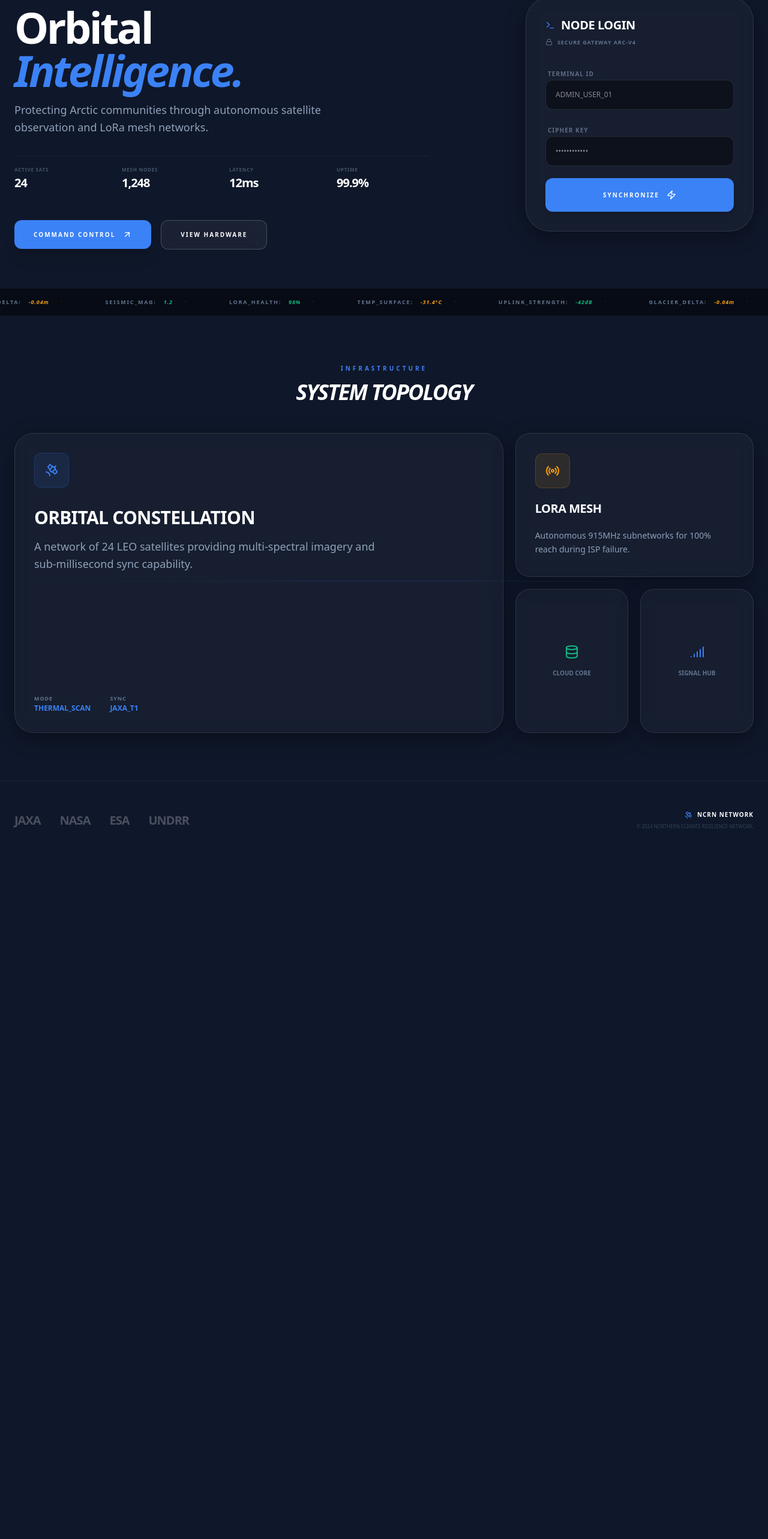
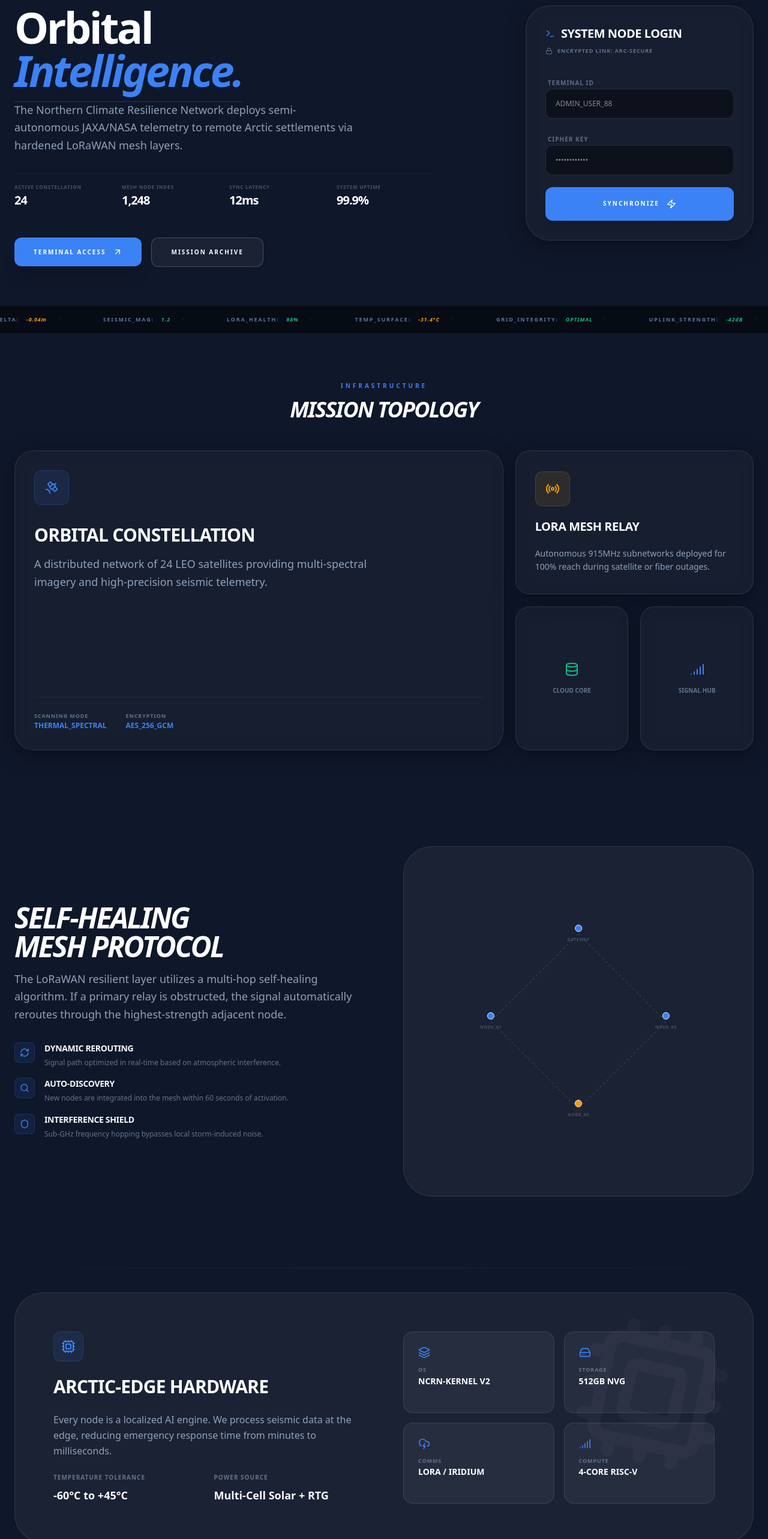
Before and after one commit to fahimmoon/NCRN, a Next.js app: page / in a window 1280 px wide. Shown: the part 196-2762 px from the top of the page at 60% size. Before the commit the page ends 1628 px from the top, so only its background shows below. Built offline with nearby package versions, Linux system fonts and the light colour scheme.

Commit message:
Enhancement: Added Self-Healing Mesh and Edge Hardware sections to Home Page

```diff
--- a/src/app/page.tsx
+++ b/src/app/page.tsx
@@ -21,7 +21,12 @@ import {
   ArrowUpRight,
   Map as MapIcon,
   HardDrive,
-  CloudLightning
+  CloudLightning,
+  RefreshCw,
+  Layers,
+  Search,
+  CheckCircle2,
+  AlertCircle
 } from "lucide-react";
 import { clsx, type ClassValue } from "clsx";
 import { twMerge } from "tailwind-merge";
@@ -78,9 +83,9 @@ export default function LandingPage() {
       </div>
 
       {/* 1. COMPACT NAVBAR */}
-      <nav className="sticky top-0 z-[60] w-full border-b border-white/5 bg-brand-navy/70 backdrop-blur-xl">
+      <nav className="sticky top-0 z-[60] w-full border-b border-white/5 bg-brand-navy/70 backdrop-blur-xl transition-all duration-300">
         <div className="container mx-auto px-6 h-16 flex items-center justify-between">
-          <div className="flex items-center gap-3 group cursor-pointer">
+          <div className="flex items-center gap-3 group cursor-pointer" onClick={() => router.push('/')}>
             <div className="bg-brand-blue p-2 rounded-lg shadow-[0_0_15px_rgba(59,130,246,0.3)] group-hover:scale-105 transition-transform">
               <Satellite className="w-5 h-5 text-white" />
             </div>
@@ -93,13 +98,14 @@ export default function LandingPage() {
           <div className="hidden md:flex items-center gap-10">
             <nav className="flex items-center gap-6">
               <NavLink label="Architecture" />
-              <NavLink label="Constellation" />
-              <NavLink label="Coverage" />
+              <NavLink label="Network" />
+              <NavLink label="Hardware" />
+              <NavLink label="Security" />
             </nav>
             <div className="h-4 w-[1px] bg-white/10" />
-            <div className="flex items-center gap-3 bg-white/5 border border-white/10 px-3 py-1.5 rounded-full">
+            <div className="flex items-center gap-3 bg-white/5 border border-white/10 px-3 py-1.5 rounded-full group cursor-default">
               <div className="w-1.5 h-1.5 rounded-full bg-brand-green animate-pulse shadow-[0_0_8px_rgba(16,185,129,0.5)]" />
-              <span className="text-[9px] font-mono font-black text-brand-green uppercase tracking-widest">Uplink: Active</span>
+              <span className="text-[9px] font-mono font-black text-brand-green uppercase tracking-widest">SAT_UP: OK</span>
             </div>
           </div>
         </div>
@@ -119,30 +125,33 @@ export default function LandingPage() {
               <div className="space-y-4">
                 <div className="inline-flex items-center gap-2.5 bg-brand-blue/10 border border-brand-blue/20 px-4 py-1.5 rounded-full">
                   <Zap className="w-3.5 h-3.5 text-brand-blue" />
-                  <span className="text-[9px] font-mono font-black text-brand-blue uppercase tracking-[0.3em]">Early Warning System</span>
+                  <span className="text-[9px] font-mono font-black text-brand-blue uppercase tracking-[0.3em]">Operational Readiness Status: 100%</span>
                 </div>
                 <h1 className="text-5xl md:text-7xl font-black tracking-tighter leading-none text-white">
                   Orbital <br />
-                  <span className="text-brand-blue italic">Intelligence.</span>
+                  <span className="text-brand-blue italic relative">
+                    Intelligence.
+                    <span className="absolute -bottom-1 left-0 w-full h-[1px] bg-brand-blue/30" />
+                  </span>
                 </h1>
                 <p className="text-lg text-slate-400 max-w-xl font-medium leading-relaxed">
-                  Protecting Arctic communities through autonomous satellite observation and LoRa mesh networks.
+                  The Northern Climate Resilience Network deploys semi-autonomous JAXA/NASA telemetry to remote Arctic settlements via hardened LoRaWAN mesh layers.
                 </p>
               </div>
 
               <div className="grid grid-cols-2 sm:grid-cols-4 gap-6 pt-4 border-t border-white/5">
-                <HeroStat label="Active Sats" value="24" />
-                <HeroStat label="Mesh Nodes" value="1,248" />
-                <HeroStat label="Latency" value="12ms" />
-                <HeroStat label="Uptime" value="99.9%" />
+                <HeroStat label="Active Constellation" value="24" />
+                <HeroStat label="Mesh Node Index" value="1,248" />
+                <HeroStat label="Sync Latency" value="12ms" />
+                <HeroStat label="System Uptime" value="99.9%" />
               </div>
 
               <div className="flex flex-col sm:flex-row items-center gap-4 pt-4">
                 <button className="w-full sm:w-auto px-8 py-4 bg-brand-blue hover:bg-brand-blue/90 text-white font-black text-[10px] uppercase tracking-[0.2em] rounded-xl transition-all shadow-xl flex items-center justify-center gap-3 group">
-                  Command Control <ArrowUpRight className="w-4 h-4 group-hover:rotate-45 transition-transform" />
+                  Terminal Access <ArrowUpRight className="w-4 h-4 group-hover:rotate-45 transition-transform" />
                 </button>
                 <button className="w-full sm:w-auto px-8 py-4 bg-white/5 hover:bg-white/10 text-white border border-white/20 font-black text-[10px] uppercase tracking-[0.2em] rounded-xl transition-all backdrop-blur-md">
-                  View Hardware
+                  Mission Archive
                 </button>
               </div>
             </div>
@@ -154,27 +163,27 @@ export default function LandingPage() {
                   <div className="space-y-2">
                     <div className="flex items-center gap-2.5">
                       <Terminal className="w-4 h-4 text-brand-blue" />
-                      <h2 className="text-xl font-black text-white uppercase tracking-tight">Node Login</h2>
+                      <h2 className="text-xl font-black text-white uppercase tracking-tight">System Node Login</h2>
                     </div>
                     <p className="text-[9px] font-mono font-black text-slate-500 uppercase tracking-widest flex items-center gap-2">
-                      <Lock className="w-3 h-3" /> Secure Gateway ARC-V4
+                      <Lock className="w-3 h-3" /> Encrypted Link: ARC-SECURE
                     </p>
                   </div>
 
                   <form onSubmit={handleLogin} className="space-y-5">
                     <div className="space-y-2">
-                      <label className="text-[10px] font-mono font-black text-slate-400 uppercase tracking-widest ml-1 opacity-60">Terminal ID</label>
+                      <label className="text-[10px] font-mono font-black text-slate-400 uppercase tracking-widest ml-1 opacity-60 cursor-default">Terminal ID</label>
                       <input
                         type="text"
                         value={username}
                         onChange={(e) => setUsername(e.target.value)}
                         className="w-full bg-black/40 border border-white/10 rounded-xl p-4 text-white text-xs focus:outline-none focus:border-brand-blue/50 transition-all font-mono"
-                        placeholder="ADMIN_USER_01"
+                        placeholder="ADMIN_USER_88"
                         required
                       />
                     </div>
                     <div className="space-y-2">
-                      <label className="text-[10px] font-mono font-black text-slate-400 uppercase tracking-widest ml-1 opacity-60">Cipher Key</label>
+                      <label className="text-[10px] font-mono font-black text-slate-400 uppercase tracking-widest ml-1 opacity-60 cursor-default">Cipher Key</label>
                       <input
                         type="password"
                         value={password}
@@ -194,9 +203,9 @@ export default function LandingPage() {
                     <button
                       type="submit"
                       disabled={isLoading}
-                      className="w-full h-14 bg-brand-blue hover:bg-brand-blue/90 text-white font-black text-[10px] uppercase tracking-[0.2em] rounded-xl transition-all flex items-center justify-center gap-3 disabled:opacity-50 shadow-lg"
+                      className="w-full h-14 bg-brand-blue hover:bg-brand-blue/90 text-white font-black text-[10px] uppercase tracking-[0.2em] rounded-xl transition-all flex items-center justify-center gap-3 disabled:opacity-50 shadow-lg group"
                     >
-                      {isLoading ? <Loader2 className="w-5 h-5 animate-spin" /> : <>Synchronize <Zap className="w-4 h-4" /></>}
+                      {isLoading ? <Loader2 className="w-5 h-5 animate-spin" /> : <>Synchronize <Zap className="w-4 h-4 group-hover:scale-110 transition-transform" /></>}
                     </button>
                   </form>
                 </div>
@@ -212,19 +221,19 @@ export default function LandingPage() {
             <TickerData label="SEISMIC_MAG" value="1.2" status="safe" />
             <TickerData label="LORA_HEALTH" value="98%" status="safe" />
             <TickerData label="TEMP_SURFACE" value="-31.4°C" status="warning" />
+            <TickerData label="GRID_INTEGRITY" value="OPTIMAL" status="safe" />
             <TickerData label="UPLINK_STRENGTH" value="-42dB" status="safe" />
             <TickerData label="GLACIER_DELTA" value="-0.04m" status="warning" />
             <TickerData label="SEISMIC_MAG" value="1.2" status="safe" />
             <TickerData label="LORA_HEALTH" value="98%" status="safe" />
-            <TickerData label="TEMP_SURFACE" value="-31.4°C" status="warning" />
           </div>
         </section>
 
-        {/* 4. COMPACT BENTO GRID */}
+        {/* 4. COMPACT BENTO FEATURE GRID */}
         <section className="container mx-auto px-6 py-20 space-y-12">
           <div ref={el => { revealRefs.current[2] = el }} className="space-y-3 text-center reveal">
             <h2 className="text-[10px] font-mono font-black text-brand-blue uppercase tracking-[0.4em]">Infrastructure</h2>
-            <p className="text-3xl md:text-4xl font-black text-white uppercase italic tracking-tighter">System Topology</p>
+            <p className="text-3xl md:text-4xl font-black text-white uppercase italic tracking-tighter">Mission Topology</p>
           </div>
 
           <div className="grid grid-cols-1 md:grid-cols-6 md:grid-rows-2 gap-5 h-auto md:h-[500px]">
@@ -236,18 +245,18 @@ export default function LandingPage() {
                 <div className="space-y-4">
                   <h3 className="text-3xl font-black text-white uppercase tracking-tight">Orbital Constellation</h3>
                   <p className="text-lg text-slate-400 font-medium leading-relaxed max-w-xl">
-                    A network of 24 LEO satellites providing multi-spectral imagery and sub-millisecond sync capability.
+                    A distributed network of 24 LEO satellites providing multi-spectral imagery and high-precision seismic telemetry.
                   </p>
                 </div>
               </div>
-              <div className="flex items-center gap-8 relative z-10">
+              <div className="flex items-center gap-8 relative z-10 border-t border-white/5 pt-6">
                 <div className="space-y-0.5">
-                  <p className="text-[9px] font-mono text-slate-500 uppercase tracking-widest font-black">Mode</p>
-                  <p className="text-xs font-black text-brand-blue uppercase">Thermal_Scan</p>
+                  <p className="text-[9px] font-mono text-slate-500 uppercase tracking-widest font-black">Scanning Mode</p>
+                  <p className="text-xs font-black text-brand-blue uppercase">Thermal_Spectral</p>
                 </div>
                 <div className="space-y-0.5">
-                  <p className="text-[9px] font-mono text-slate-500 uppercase tracking-widest font-black">Sync</p>
-                  <p className="text-xs font-black text-brand-blue uppercase">JAXA_T1</p>
+                  <p className="text-[9px] font-mono text-slate-500 uppercase tracking-widest font-black">Encryption</p>
+                  <p className="text-xs font-black text-brand-blue uppercase">AES_256_GCM</p>
                 </div>
               </div>
             </div>
@@ -256,9 +265,9 @@ export default function LandingPage() {
               <div className="bg-brand-orange/10 w-fit p-4 rounded-xl border border-brand-orange/20">
                 <Radio className="w-6 h-6 text-brand-orange" />
               </div>
-              <h4 className="text-xl font-black text-white uppercase tracking-tight">LoRa Mesh</h4>
+              <h4 className="text-xl font-black text-white uppercase tracking-tight">LoRa Mesh Relay</h4>
               <p className="text-slate-400 text-sm font-medium leading-relaxed">
-                Autonomous 915MHz subnetworks for 100% reach during ISP failure.
+                Autonomous 915MHz subnetworks deployed for 100% reach during satellite or fiber outages.
               </p>
             </div>
 
@@ -274,9 +283,82 @@ export default function LandingPage() {
           </div>
         </section>
 
-        {/* 5. SLIM FOOTER */}
+        {/* 5. NEW: SELF-HEALING MESH PROTOCOL (ADDITIONAL CONTENT) */}
+        <section className="container mx-auto px-6 py-20 space-y-16">
+          <div className="grid grid-cols-1 lg:grid-cols-2 gap-16 items-center">
+            <div ref={el => { revealRefs.current[7] = el }} className="space-y-8 reveal">
+              <div className="space-y-4">
+                <h2 className="text-3xl md:text-5xl font-black text-white uppercase italic tracking-tighter leading-none">Self-Healing <br /> Mesh Protocol</h2>
+                <p className="text-lg text-slate-400 font-medium leading-relaxed">
+                  The LoRaWAN resilient layer utilizes a multi-hop self-healing algorithm. If a primary relay is obstructed, the signal automatically reroutes through the highest-strength adjacent node.
+                </p>
+              </div>
+              <div className="space-y-4">
+                <MeshFeature icon={<RefreshCw className="w-4 h-4" />} title="Dynamic Rerouting" description="Signal path optimized in real-time based on atmospheric interference." />
+                <MeshFeature icon={<Search className="w-4 h-4" />} title="Auto-Discovery" description="New nodes are integrated into the mesh within 60 seconds of activation." />
+                <MeshFeature icon={<Shield className="w-4 h-4" />} title="Interference Shield" description="Sub-GHz frequency hopping bypasses local storm-induced noise." />
+              </div>
+            </div>
+            <div ref={el => { revealRefs.current[8] = el }} className="relative reveal">
+              <div className="aspect-square bg-white/5 rounded-[3rem] border border-white/10 p-12 overflow-hidden flex items-center justify-center">
+                {/* Visualizing the Mesh */}
+                <div className="relative w-full h-full">
+                  <MeshNode top="20%" left="50%" label="Gateway" active />
+                  <MeshNode top="50%" left="20%" label="Node_01" active />
+                  <MeshNode top="50%" left="80%" label="Node_02" active />
+                  <MeshNode top="80%" left="50%" label="Node_03" warning />
+
+                  <svg className="absolute inset-0 w-full h-full opacity-20" stroke="currentColor">
+                    <line x1="50%" y1="20%" x2="20%" y2="50%" strokeDasharray="4" />
+                    <line x1="50%" y1="20%" x2="80%" y2="50%" strokeDasharray="4" />
+                    <line x1="20%" y1="50%" x2="50%" y2="80%" strokeDasharray="4" />
+                    <line x1="80%" y1="50%" x2="50%" y2="80%" strokeDasharray="4" />
+                  </svg>
+                </div>
+              </div>
+            </div>
+          </div>
+        </section>
+
+        {/* 6. NEW: ARCTIC INTELLIGENCE EDGE (ADDITIONAL CONTENT) */}
+        <section className="container mx-auto px-6 py-20">
+          <div className="bg-white/5 border border-white/10 rounded-[3rem] p-10 md:p-16 relative overflow-hidden">
+            <div className="absolute top-0 right-0 p-10 opacity-[0.03] rotate-12">
+              <Cpu className="w-64 h-64" />
+            </div>
+            <div ref={el => { revealRefs.current[9] = el }} className="grid grid-cols-1 lg:grid-cols-2 gap-16 reveal relative z-10">
+              <div className="space-y-6">
+                <div className="bg-brand-blue/10 w-fit p-3 rounded-xl border border-brand-blue/20">
+                  <Cpu className="w-6 h-6 text-brand-blue" />
+                </div>
+                <h3 className="text-3xl font-black text-white uppercase tracking-tight">Arctic-Edge Hardware</h3>
+                <p className="text-slate-400 font-medium leading-relaxed">
+                  Every node is a localized AI engine. We process seismic data at the edge, reducing emergency response time from minutes to milliseconds.
+                </p>
+                <div className="grid grid-cols-2 gap-4">
+                  <div className="space-y-2">
+                    <p className="text-[10px] font-mono font-black text-slate-500 uppercase tracking-widest">Temperature Tolerance</p>
+                    <p className="text-lg font-black">-60°C to +45°C</p>
+                  </div>
+                  <div className="space-y-2">
+                    <p className="text-[10px] font-mono font-black text-slate-500 uppercase tracking-widest">Power Source</p>
+                    <p className="text-lg font-black">Multi-Cell Solar + RTG</p>
+                  </div>
+                </div>
+              </div>
+              <div className="grid grid-cols-2 gap-4">
+                <EdgeSpec icon={<Layers className="w-5 h-5" />} label="OS" value="NCRN-Kernel v2" />
+                <EdgeSpec icon={<HardDrive className="w-5 h-5" />} label="Storage" value="512GB NVG" />
+                <EdgeSpec icon={<CloudLightning className="w-5 h-5" />} label="Comms" value="LoRa / Iridium" />
+                <EdgeSpec icon={<Signal className="w-5 h-5" />} label="Compute" value="4-Core RISC-V" />
+              </div>
+            </div>
+          </div>
+        </section>
+
+        {/* 7. SLIM FOOTER */}
         <footer className="container mx-auto px-6 py-12 border-t border-white/5 bg-brand-navy">
-          <div className="flex flex-col md:flex-row items-center justify-between gap-8">
+          <div className="flex flex-col md:flex-row items-center justify-between gap-8 mb-12">
             <div className="flex items-center gap-8 grayscale opacity-30 hover:grayscale-0 transition-all duration-700">
               <PartnerLogo name="JAXA" />
               <PartnerLogo name="NASA" />
@@ -286,21 +368,25 @@ export default function LandingPage() {
             <div className="flex flex-col items-center md:items-end gap-1.5">
               <div className="flex items-center gap-2">
                 <Satellite className="w-3.5 h-3.5 text-brand-blue" />
-                <span className="text-[10px] font-black tracking-widest uppercase">NCRN Network</span>
+                <span className="text-[10px] font-black tracking-widest uppercase">NCRN Satellite Network</span>
               </div>
-              <p className="text-[8px] font-mono text-slate-700 uppercase">© 2024 NORTHERN CLIMATE RESILIENCE NETWORK.</p>
+              <p className="text-[8px] font-mono text-slate-700 uppercase tracking-widest font-bold">ARC_CORE_STATUS: ACTIVE // ALL TERMINALS OPERATIONAL</p>
             </div>
           </div>
+          <p className="text-center text-[8px] font-mono text-slate-800 uppercase font-black">© 2024 NORTHERN CLIMATE RESILIENCE NETWORK // BUILT FOR THE FRONTIER.</p>
         </footer>
       </main>
     </div>
   );
 }
 
+// --- SUB-COMPONENTS ---
+
 function NavLink({ label }: { label: string }) {
   return (
-    <span className="text-[9px] font-mono font-black text-slate-500 uppercase tracking-widest cursor-pointer hover:text-brand-blue transition-colors group">
+    <span className="text-[9px] font-mono font-black text-slate-500 uppercase tracking-widest cursor-pointer hover:text-brand-blue transition-colors group relative">
       {label}
+      <span className="absolute -bottom-1 left-0 w-0 h-[1px] bg-brand-blue transition-all group-hover:w-full" />
     </span>
   );
 }
@@ -334,3 +420,44 @@ function PartnerLogo({ name }: { name: string }) {
     </span>
   );
 }
+
+function MeshFeature({ icon, title, description }: { icon: React.ReactNode, title: string, description: string }) {
+  return (
+    <div className="flex gap-4 group">
+      <div className="bg-brand-blue/10 p-2 h-fit rounded-lg border border-brand-blue/20 text-brand-blue group-hover:bg-brand-blue group-hover:text-white transition-all">
+        {icon}
+      </div>
+      <div className="space-y-1">
+        <h5 className="text-sm font-black uppercase tracking-tight">{title}</h5>
+        <p className="text-xs text-slate-500 leading-relaxed font-medium">{description}</p>
+      </div>
+    </div>
+  );
+}
+
+function MeshNode({ top, left, label, active = false, warning = false }: { top: string, left: string, label: string, active?: boolean, warning?: boolean }) {
+  return (
+    <div className="absolute flex flex-col items-center gap-2" style={{ top, left, transform: 'translate(-50%, -50%)' }}>
+      <div className={cn(
+        "w-3 h-3 rounded-full border border-white shadow-lg relative",
+        active ? "bg-brand-blue" : "bg-slate-800",
+        warning && "bg-brand-orange animate-pulse shadow-brand-orange/50"
+      )}>
+        {active && <div className="absolute inset-0 bg-brand-blue rounded-full animate-ping opacity-20" />}
+      </div>
+      <span className="text-[7px] font-mono font-black text-slate-600 uppercase tracking-widest whitespace-nowrap">{label}</span>
+    </div>
+  );
+}
+
+function EdgeSpec({ icon, label, value }: { icon: React.ReactNode, label: string, value: string }) {
+  return (
+    <div className="bg-white/5 border border-white/10 p-6 rounded-2xl space-y-3 hover:bg-white/10 transition-all border-collapse">
+      <div className="text-brand-blue">{icon}</div>
+      <div className="space-y-0.5">
+        <p className="text-[9px] font-mono font-black text-slate-500 uppercase tracking-widest">{label}</p>
+        <p className="text-sm font-black text-white uppercase">{value}</p>
+      </div>
+    </div>
+  );
+}
```
